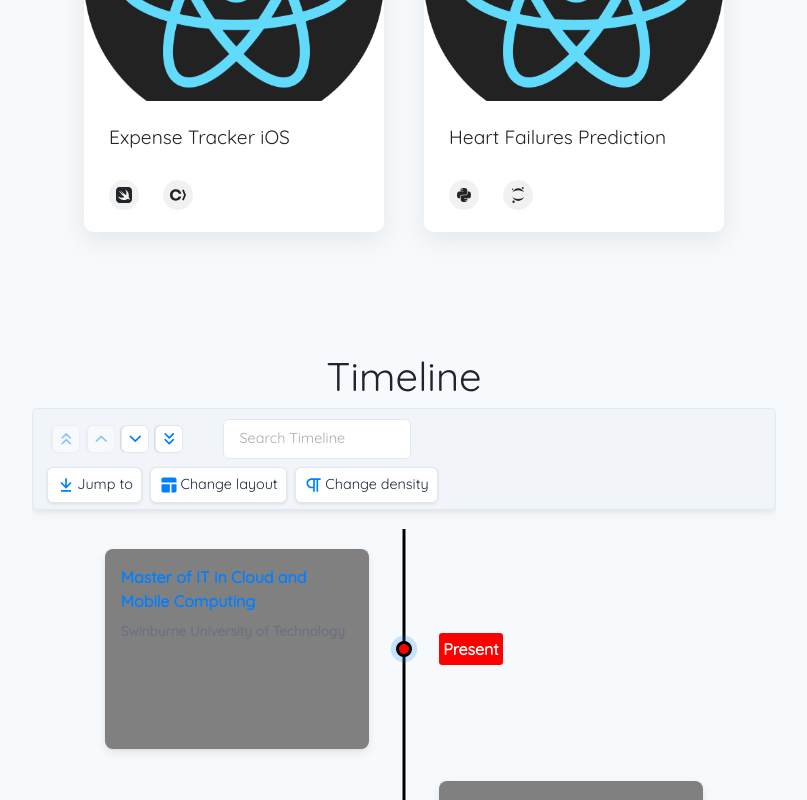
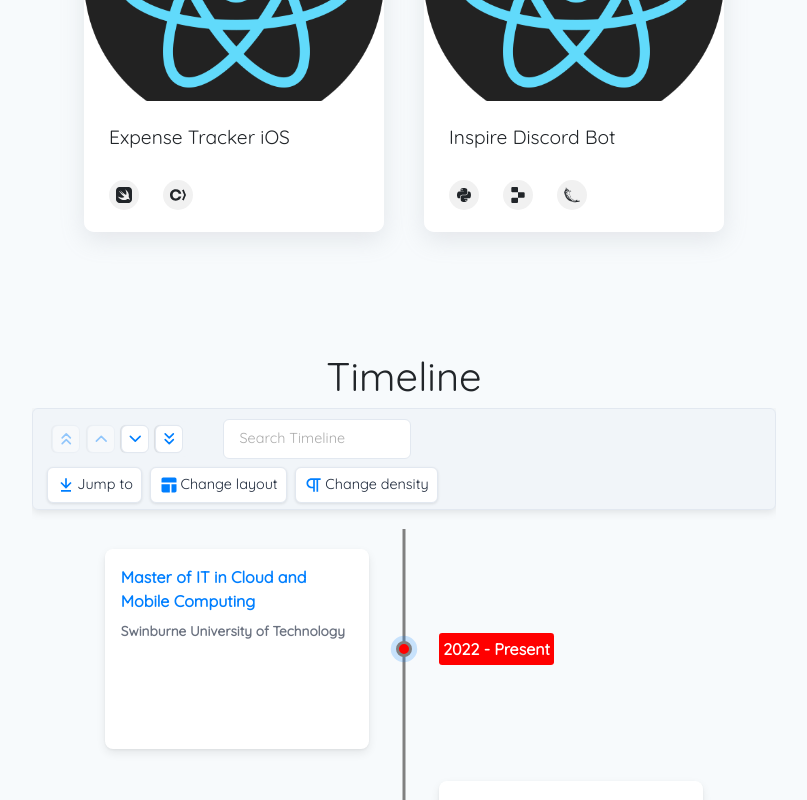
Before and after one commit to peter2707/prum-portfolio, a React (Create React App) app: page / in a window 1280 px wide. Shown: the part 1640-2440 px from the top of the page, without its empty margins (236-1043 px from the left). Built offline with nearby package versions, Linux system fonts and the light colour scheme.

Commit message:
some visual changes to about, timeline, and modal

```diff
--- a/src/components/About.js
+++ b/src/components/About.js
@@ -17,10 +17,10 @@ const About = () => {
                     I'm Monkolsophearith (Peter). I live in Melbourne, Australia
                     and currently doing my Master's degree at Swinburne
                     University. My field of focus is Software Engineering, Front
-                    and Back End Development, and Mobile App Development. I have
+                    & Back End Development, and Mobile App Development. I have
                     developed many projects over the years that allows me to
-                    stay up to date with new tools and technologies, building up
-                    my coding skills and experience, and preparing myself to
+                    stay up to date with new tools & technologies, building up
+                    my coding skills & experience, and preparing myself to
                     enter the workforce.
                 </p>
                 <p className="about-text">
--- a/src/components/Card/Modal.css
+++ b/src/components/Card/Modal.css
@@ -56,7 +56,7 @@
 }
 
 .modal__btn{
-    border-radius: 20px;
+    border-radius: 10px;
     background-color: #5CB85C;
     height: 50px;
     width: 170px;
--- a/src/components/Constants/data.js
+++ b/src/components/Constants/data.js
@@ -1,7 +1,7 @@
 export const projects = [
     {
         imageUrl: "../images/1.png",
-        title: "JobMatch",
+        title: "Job Match",
         description:
             "Head of development team. Designed and developed Front-End, Back-End with HTML, CSS, JS, and PHP. Implemented Matching algorithm, password recovery system using SendGrid, administration side, analysis features for admins, web server with Heroku, and added rich text editor for employer side. Constructed database using MySQL and phpMyAdmin.",
         tags: ["FaPhp", "FaHtml5", "FaCss3", "SiJavascript", "SiMysql"],
@@ -46,10 +46,10 @@ export const projects = [
     },
     {
         imageUrl: "../images/1.png",
-        title: "Heart Failures Prediction",
+        title: "Inspire Discord Bot",
         description:
             "Preprocessed and explored the relationship between each attributes in dataset. Applied suitable techniques to clean, process and analysed the dataset. Perform in-dept investigation on dataset and solve the root cause of problem. Using ML techniques to train the data model to solve the data science problem.",
-        tags: ["FaPython", "SiJupyter"],
+        tags: ["FaPython", "SiReplit", "SiFlask"],
         source: "https://github.com/peter2707/s3848409-s3761982-cosc2670-assignment2.com",
         id: 6,
     },
@@ -57,19 +57,19 @@ export const projects = [
 
 export const timeline = [
     {
-        title: "Present",
+        title: "2022 - Present",
         cardTitle: "Master of IT in Cloud and Mobile Computing",
         cardSubtitle: "Swinburne University of Technology",
         cardDetailedText: "",
     },
     {
-        title: "2019-2021",
+        title: "2019 - 2021",
         cardTitle: "Bachelor of IT in Software Development",
         cardSubtitle: "Royal Melbourne Institute of Technology (RMIT)",
         cardDetailedText: "",
     },
     {
-        title: "2018",
+        title: "2018 - 2019",
         cardTitle: "Diploma of IT",
         cardSubtitle: "Central Queensland University",
         cardDetailedText: "",
--- a/src/components/Timeline.js
+++ b/src/components/Timeline.js
@@ -9,11 +9,11 @@ const Timeline = () => {
                 items={timeline}
                 mode="VERTICAL_ALTERNATING"
                 theme={{
-                    primary: "black",
+                    primary: "grey",
                     secondary: "red",
-                    cardBgColor: "grey",
-                    cardForeColor: "white",
-                    titleColor: "black",
+                    cardBgColor: "white",
+                    cardForeColor: "black",
+                    titleColor: "grey",
                     titleColorActive: "white",
                 }}
             />
```
